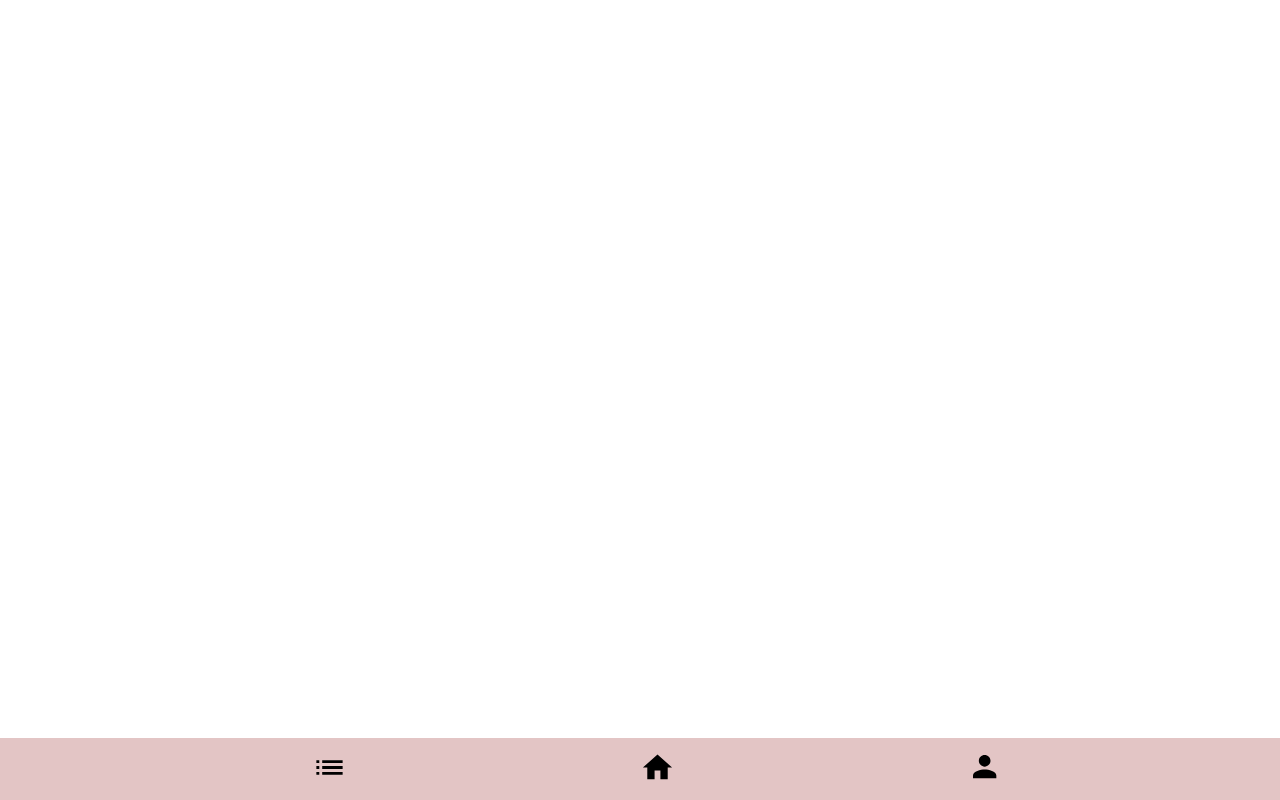
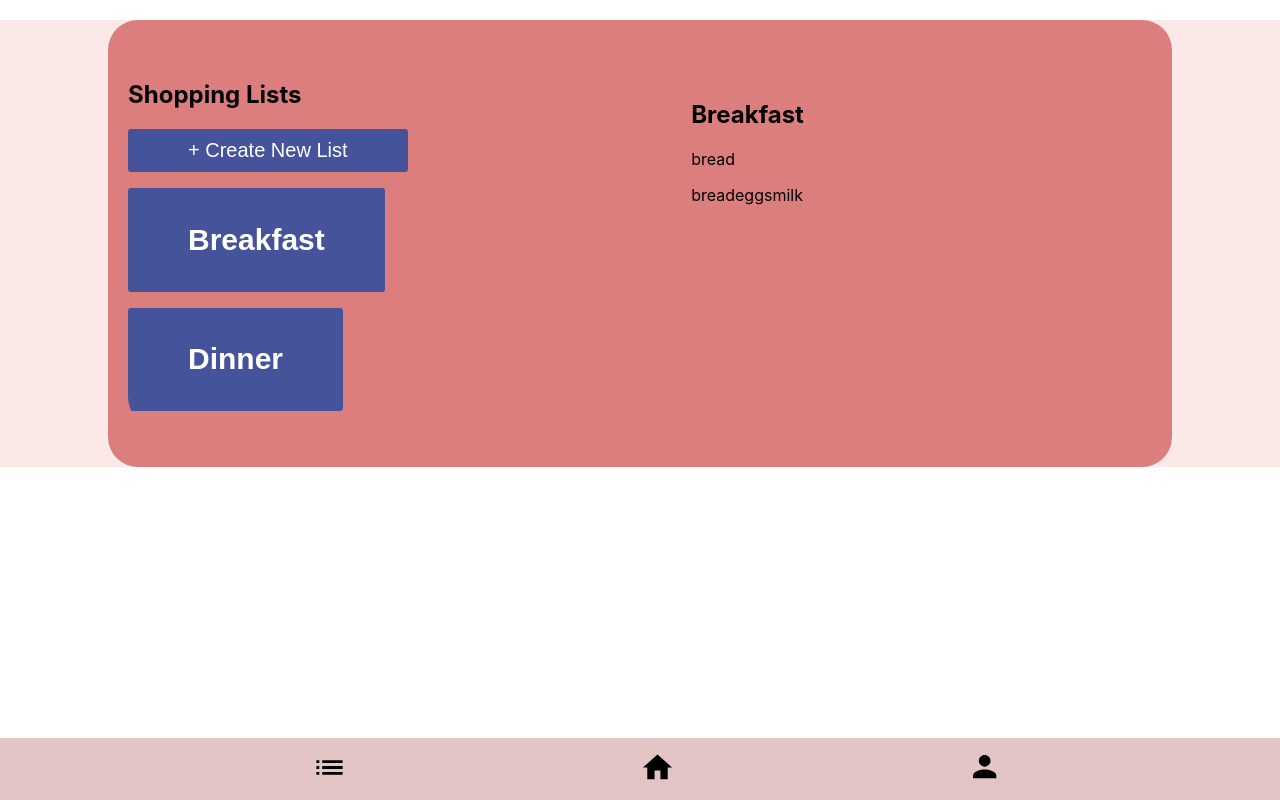
Before and after one commit to Capstone-Projects-2022-Spring/project_bazaaraUI, a React (Create React App) app in the folder bazaara_ui/: page /shoppinglists in a window 1280 px wide. Before the commit this address had no page. Built offline with nearby package versions, Linux system fonts and the light colour scheme.

Commit message:
created 2 column view of shopping lists

```diff
--- a/bazaara_ui/src/App.js
+++ b/bazaara_ui/src/App.js
@@ -8,6 +8,9 @@ import { LoginForm } from './Components/Pages/LoginPage/LoginForm';
 import { RegisterForm } from './Components/Pages/RegisterPage/RegisterForm';
 import  HomeForm  from './Components/Pages/HomePage/HomeForm';
 import Navbar from './Components/NavBar/Navbar';
+import ShoppingListViewer from './Components/Pages/ShoppingLists/ShoppingListViewer';
+import ShoppingList from './Components/Pages/ShoppingLists/ShoppingList';
+
 import {
   BrowserRouter,
   Routes,
@@ -22,6 +25,8 @@ export default function App() {
         <Route index element={<LoginForm />} />
         <Route path="/register" element={<RegisterForm />} />
         <Route path="/home" element={<HomeForm />} />
+        <Route path="/shoppinglists" element={<ShoppingListViewer />} />
+        <Route path="/testlist" element={<ShoppingList />} />
       </Routes>
     </BrowserRouter>
   );
--- /dev/null
+++ b/bazaara_ui/src/Components/Pages/ShoppingLists/GetMockData.js
@@ -0,0 +1,17 @@
+import React from 'react';
+import './styles.css'
+
+export function GetMockData(props) {
+    return (
+        <div>
+            <h3>{ props.index }</h3>
+            <h2>{ props.name }</h2>
+            <p>{ props.food }</p>
+            <div>{ props.products }</div>
+        </div>
+
+
+    );
+}
+
+export default GetMockData;
--- /dev/null
+++ b/bazaara_ui/src/Components/Pages/ShoppingLists/ShoppingList.js
@@ -0,0 +1,48 @@
+import React from 'react';
+import './styles.css';
+import { Link } from 'react-router-dom';
+import GetMockData from './GetMockData'
+
+/*const select = [
+    {index: 0, name: 'Breakfast', food: 'bread', products: ['bread', 'eggs', 'milk']},
+    {index: 1, name: 'Dinner', food: 'eggs', products: ['steak', 'ketchup', 'fries']},
+    {index: 2, name: 'Snacks', food: 'chips', products: ['chips', 'grapes', 'cookies']},
+    {index: 3, name: 'Drinks', food: 'pepsi', products: ['Pepsi', 'Coke', 'orange juice']},
+]
+*/
+
+class ListObject {
+    constructor(index, name, food, products) {
+        this.index = index;
+        this.name = name;
+        this.food = food;
+        this.products = products;
+    }
+
+}
+
+let select = [];
+select.push(new ListObject(0, 'Breakfast', 'bread', ['bread', 'eggs', 'milk']));
+select.push(new ListObject(1, 'Dinner', 'steak', ['fries', 'ketchup', 'soda']));
+
+export class ShoppingList extends React.Component{
+    render() {
+
+        return(
+            <section className="listoflists">
+                            <p>
+                                <GetMockData
+                                    key={select[this.props.selectedList].name}
+                                    name={select[this.props.selectedList].name}
+                                    food={select[this.props.selectedList].food}
+                                    products={select[this.props.selectedList].products}
+                                />
+                            </p>
+
+
+                </section>
+        );
+    }
+
+}
+export default ShoppingList;
--- /dev/null
+++ b/bazaara_ui/src/Components/Pages/ShoppingLists/ShoppingListViewer.js
@@ -0,0 +1,80 @@
+import React from 'react';
+import './styles.css';
+import { Link } from 'react-router-dom';
+import GetMockData from './GetMockData'
+import ShoppingList from './ShoppingList';
+
+/* const select = [
+    {index: 0, name: 'Breakfast', food: 'bread', products: ['bread', 'eggs', 'milk']},
+    {index: 1, name: 'Dinner', food: 'eggs', products: ['steak', 'ketchup', 'fries']},
+    {index: 2, name: 'Snacks', food: 'chips', products: ['chips', 'grapes', 'cookies']},
+    {index: 3, name: 'Drinks', food: 'pepsi', products: ['Pepsi', 'Coke', 'orange juice']},
+]*/
+
+let chosenList = 0;
+class ListObject {
+    constructor(index, name, food, products) {
+        this.index = index;
+        this.name = name;
+        this.food = food;
+        this.products = products;
+    }
+
+}
+
+let select = [];
+select.push(new ListObject(0, 'Breakfast', 'bread', ['bread', 'eggs', 'milk']));
+select.push(new ListObject(1, 'Dinner', 'steak', ['fries', 'ketchup', 'soda']));
+
+export class ShoppingListViewer extends React.Component {
+    render() {
+        const showList = (index) => {
+
+
+            chosenList = index;
+            //alert(`hello, ${chosenList}`);
+            this.forceUpdate();
+        }
+
+        return(
+            <section className='container'>
+                <div className='viewer'>
+
+                    <div className='listoflists'>
+                        <h1>Shopping Lists</h1>
+                            <button onClick="">+ Create New List</button>
+
+                            {select.map(listName => (
+                                    <p><button onClick={() => showList(listName.index)} >
+                                        <GetMockData
+                                            key={listName.name}
+                                            name={listName.name}
+
+
+                                        />
+                                    </button></p>
+                            ))}
+                    </div>
+
+                    <div className='listoflists'>
+
+
+
+
+                    <ShoppingList selectedList={chosenList}/>
+                    </div>
+
+
+
+
+
+                </div>
+            </section>
+        );
+    }
+
+}
+
+
+
+export default ShoppingListViewer;
--- /dev/null
+++ b/bazaara_ui/src/Components/Pages/ShoppingLists/styles.css
@@ -0,0 +1,65 @@
+.container{
+    background: #FBE9E8;
+    width: 100%;
+    height: 100%;
+
+  }
+
+.viewer {
+    display: flex;
+    flex-flow: row;
+    justify-content: center;
+    width: fit-content;
+    padding: 20px;
+
+    min-width: 300px;
+    max-height: 700px;
+    width: 80%;
+    height: 90%;
+
+    margin: 20px auto;
+    background-color: #dd7e7e;
+    border-radius: 30px;
+}
+
+button {
+    display: flex;
+    width: fill;
+    background-color: #45539B;
+    color: white;
+    justify-content: center;
+    font-size: 20px;
+    padding: 10px 60px;
+    border-radius: 3px;
+    margin: 10px 0px;
+    cursor: pointer;
+    border: none;
+}
+
+
+
+
+.listoflists {
+    max-width: 80%;
+    min-width: 50%;
+    max-height: 100%;
+
+
+    margin: 20px auto;
+    background-color: #dd7e7e;
+    border-radius: 30px;
+    overflow: auto;
+}
+
+#listofproducts {
+    max-width: 4000px;
+    min-width: 300px;
+    max-height: 700px;
+    width: 80%;
+    height: 90%;
+
+    margin: 20px auto;
+    background-color: #9d34da;
+    border-radius: 30px;
+
+}
```
